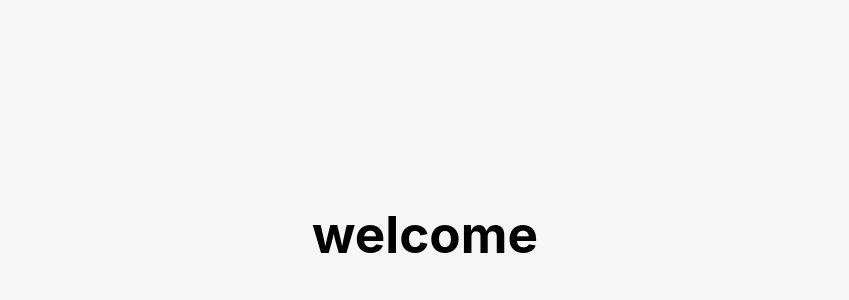
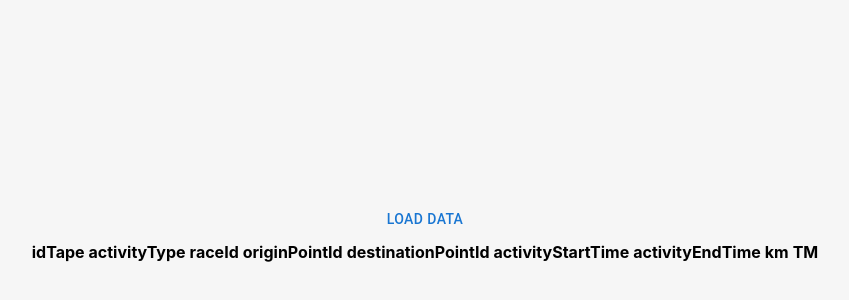
Before and after one commit to Silvano14/FullTruckExercise, a React (Vite) app: page /data in a window 1280 px wide. Shown: the part 166-466 px from the top of the page, without its empty margins (215-1064 px from the left). Built offline with nearby package versions, Linux system fonts and the light colour scheme.

Commit message:
🚀 feat: add tanstack table and data types

```diff
--- a/package.json
+++ b/package.json
@@ -13,6 +13,8 @@
     "@emotion/react": "^11.11.4",
     "@emotion/styled": "^11.11.0",
     "@mui/material": "^5.15.11",
+    "@tabler/icons-react": "^3.11.0",
+    "@tanstack/react-table": "^8.19.3",
     "axios": "^1.6.7",
     "i18next": "^23.12.2",
     "react": "^18.2.0",
--- /dev/null
+++ b/src/components/atoms/table/DefaultTable.tsx
@@ -0,0 +1,164 @@
+/* eslint-disable @typescript-eslint/no-explicit-any */
+import { IconChevronDown, IconChevronUp } from "@tabler/icons-react";
+import {
+  ColumnDef,
+  ColumnFiltersState,
+  PaginationState,
+  Row,
+  SortingState,
+  flexRender,
+  getCoreRowModel,
+  getFilteredRowModel,
+  getPaginationRowModel,
+  getSortedRowModel,
+  useReactTable,
+} from "@tanstack/react-table";
+import React, { ReactNode } from "react";
+
+interface TableProps<TData> {
+  data?: Array<TData>;
+  columns: ColumnDef<TData, any>[];
+  headerComponent?: ReactNode;
+}
+
+export const defaultPageSize = 50;
+
+export const DefaultTable = <TData,>({
+  data = [],
+  columns,
+  headerComponent,
+}: TableProps<TData>): React.JSX.Element => {
+  const [sorting, setSorting] = React.useState<SortingState>([]);
+  const [pagination, setPagination] = React.useState<PaginationState>({
+    pageIndex: 0,
+    pageSize: defaultPageSize,
+  });
+  const [columnFilters, setColumnFilters] = React.useState<ColumnFiltersState>(
+    []
+  );
+
+  const table = useReactTable<TData>({
+    autoResetPageIndex: false,
+    data,
+    columns,
+    getCoreRowModel: getCoreRowModel(),
+    getFilteredRowModel: getFilteredRowModel(),
+    getSortedRowModel: getSortedRowModel(),
+    getPaginationRowModel: getPaginationRowModel(),
+    onPaginationChange: setPagination,
+    onSortingChange: setSorting,
+    onColumnFiltersChange: setColumnFilters,
+    state: {
+      columnFilters,
+      sorting,
+      pagination,
+    },
+  });
+
+  const calculateRowSpan = (
+    rows: Row<any>[],
+    columnId: string
+  ): Record<number, number> => {
+    const rowSpanMap: Record<number, number> = {};
+    let lastValue: any = null;
+    let rowSpan = 0;
+
+    rows.forEach((row, index) => {
+      const value = row.getValue(columnId);
+      if (value === lastValue) {
+        rowSpan++;
+        rowSpanMap[index] = 0;
+        rowSpanMap[index - rowSpan + 1] = rowSpan;
+      } else {
+        lastValue = value;
+        rowSpan = 1;
+        rowSpanMap[index] = 1;
+      }
+    });
+    return rowSpanMap;
+  };
+
+  const idNastroRowSpanMap = calculateRowSpan(
+    table.getRowModel().rows,
+    "id_nastro"
+  );
+
+  return (
+    <>
+      {/* <div className="flex justify-between items-center w-full">
+        {headerComponent}
+        <PaginationWrapper table={table}></PaginationWrapper>
+      </div> */}
+      <div className="h-fit max-h-[800px] border-separate overflow-clip rounded-xl border border-solid flex flex-col">
+        <table className=" table-fixed w-full divide-y divide-gray-200 dark:divide-neutral-700">
+          <thead className="sticky top-0">
+            {table.getHeaderGroups().map((headerGroup) => (
+              <tr key={headerGroup.id}>
+                {headerGroup.headers.map((header) => (
+                  <th
+                    key={header.id}
+                    className="px-6 py-3 text-center text-xs font-medium text-gray-500 uppercase dark:text-neutral-500"
+                  >
+                    <div
+                      className="cursor-pointer flex gap-1 items-center justify-center select-none"
+                      onClick={header.column.getToggleSortingHandler()}
+                    >
+                      {flexRender(
+                        header.column.columnDef.header,
+                        header.getContext()
+                      )}
+                      {{
+                        asc: <IconChevronUp size={16} />,
+                        desc: <IconChevronDown size={16} />,
+                      }[header.column.getIsSorted() as string] ?? null}
+                    </div>
+                    {header.column.getCanFilter() ? (
+                      <div>{/* <Filter column={header.column} /> */}</div>
+                    ) : null}
+                  </th>
+                ))}
+              </tr>
+            ))}
+          </thead>
+        </table>
+        <div className="flex-1 overflow-y-auto">
+          <table className=" table-fixed w-full divide-y divide-gray-200 dark:divide-neutral-700">
+            <tbody>
+              {table.getRowModel().rows.map((row, rowIndex) => (
+                <tr
+                  key={row.id}
+                  className="odd:bg-white even:bg-gray-100 dark:odd:bg-neutral-900 dark:even:bg-neutral-800 text-center"
+                >
+                  {row.getVisibleCells().map((cell) => {
+                    const columnId = cell.column.id;
+                    const rowSpan =
+                      columnId === "id_nastro" || columnId === "detail"
+                        ? idNastroRowSpanMap[rowIndex]
+                        : 1;
+
+                    if (rowSpan === 0) return null;
+
+                    return (
+                      <td
+                        key={cell.id}
+                        className={
+                          rowSpan > 1 ? "border-b-1 border-gray-200" : ""
+                        }
+                        rowSpan={rowSpan}
+                      >
+                        {flexRender(
+                          cell.column.columnDef.cell,
+                          cell.getContext()
+                        )}
+                      </td>
+                    );
+                  })}
+                </tr>
+              ))}
+            </tbody>
+          </table>
+        </div>
+      </div>
+    </>
+  );
+};
--- a/src/components/pages/welcome/Sample.tsx
+++ b/src/components/pages/welcome/Sample.tsx
@@ -1,19 +1,93 @@
+import { DefaultTable } from "@atoms/table/DefaultTable";
+import { Button, Container } from "@mui/material";
+import { createColumnHelper } from "@tanstack/react-table";
 import useStatistics from "hook/useStatistics";
-import { FC, useEffect } from "react";
+import { DataModelBase } from "models/DataType";
+import { FC, useCallback, useEffect, useMemo, useState } from "react";
 import { useTranslation } from "react-i18next";
+
+const columnHelper = createColumnHelper();
 
 export const MyComponent: FC = () => {
   const { t } = useTranslation();
   const { fetchStatistics } = useStatistics();
+  const [data, setData] = useState<DataModelBase | null>(null);
+
+  const getData = useCallback(
+    () =>
+      fetchStatistics({
+        aggregateBy: "day",
+        timeTarget: "pickup_date",
+        startDate: "",
+        endDate: "",
+      }),
+    [fetchStatistics]
+  );
+
+  const columns = useMemo(
+    () => [
+      columnHelper.accessor("id_nastro", {
+        cell: (info) => info.getValue(),
+        header: () => t("idTape"),
+        filterFn: "includesString",
+      }),
+      columnHelper.accessor("tipo_attivita", {
+        cell: (info) => info.getValue(),
+        header: () => t("activityType"),
+        filterFn: "includesString",
+      }),
+      columnHelper.accessor("id_corsa", {
+        cell: (info) => info.getValue(),
+        header: () => t("raceId"),
+        filterFn: "includesString",
+      }),
+      columnHelper.accessor("id_punto_origine", {
+        cell: (info) => info.getValue(),
+        header: () => t("originPointId"),
+        filterFn: "includesString",
+      }),
+      columnHelper.accessor("id_punto_destinazione", {
+        cell: (info) => info.getValue(),
+        header: () => t("destinationPointId"),
+        filterFn: "includesString",
+      }),
+      columnHelper.accessor("orario_inizio_attivita", {
+        cell: (info) => info.getValue(),
+        header: () => t("activityStartTime"),
+        filterFn: "includesString",
+      }),
+      columnHelper.accessor("orario_fine_attivita", {
+        cell: (info) => info.getValue(),
+        header: () => t("activityEndTime"),
+        filterFn: "includesString",
+      }),
+      columnHelper.accessor("km", {
+        cell: (info) => info.getValue(),
+        header: () => t("km"),
+        filterFn: "includesString",
+      }),
+      columnHelper.accessor("TM", {
+        cell: (info) => info.getValue(),
+        header: () => t("TM"),
+        filterFn: "includesString",
+      }),
+    ],
+    [t]
+  );
 
   useEffect(() => {
-    fetchStatistics({
-      aggregateBy: "day",
-      timeTarget: "pickup_date",
-      startDate: "",
-      endDate: "",
-    }).then((res: unknown) => console.log(res));
-  }, [fetchStatistics]);
+    getData().then((res: unknown) => setData(res as DataModelBase));
+  }, [fetchStatistics, getData]);
 
-  return <h1>{t("Welcome to React")}</h1>;
+  const reload = (): void => {
+    getData().then((res: unknown) => setData(res as DataModelBase));
+    console.log(data);
+  };
+
+  return (
+    <Container>
+      <Button onClick={reload}>{t("Load data")}</Button>
+      <DefaultTable columns={columns}></DefaultTable>
+    </Container>
+  );
 };
--- /dev/null
+++ b/src/models/DataType.ts
@@ -0,0 +1,63 @@
+export interface DataTableEntryBase {
+  active_carrier: number;
+  active_client: number;
+  aggregate_date: string;
+  assigned_count: number;
+  margin_abs: number;
+  margin_abs_per_order: number;
+  margin_perc: number;
+  new_carriers: number;
+  new_clients: number;
+  order_count: number;
+  order_per_period: number;
+  revenue: number;
+  revenue_assigned: number;
+  revenue_per_order: number;
+}
+
+export interface HistogramDataEntryBase {
+  date: string;
+  margin_perc?: number;
+  order_count?: number;
+  margin_abs?: number;
+  revenue?: number;
+}
+
+export interface KPIBase {
+  label: string;
+  margin_abs: number;
+  margin_abs_per_order: number;
+  margin_abs_perc_on_tot: number;
+  margin_perc: number;
+  order_count: number;
+  order_count_perc_on_tot: number;
+  revenue: number;
+  revenue_per_order: number;
+  revenue_perc_on_tot: number;
+}
+
+export interface KPIsBase {
+  carrier: Record<string, KPIBase>;
+  client: Record<string, KPIBase>;
+}
+
+export interface ScalarsBase {
+  active_carriers: number;
+  active_clients: number;
+  average_margin_perc: number;
+  avg_order_margin_abs: number;
+  avg_order_revenue: number;
+  new_carriers: number;
+  new_clients: number;
+  total_assigned_count: number;
+  total_margin_abs: number;
+  total_order_count: number;
+  total_revenue: number;
+}
+
+export interface DataModelBase {
+  data_table: DataTableEntryBase[];
+  histograms: HistogramDataEntryBase;
+  kpis: KPIsBase;
+  scalars: ScalarsBase;
+}
```
Also changed, not shown: 1 other file (tests, documents, lock files or other folders).
